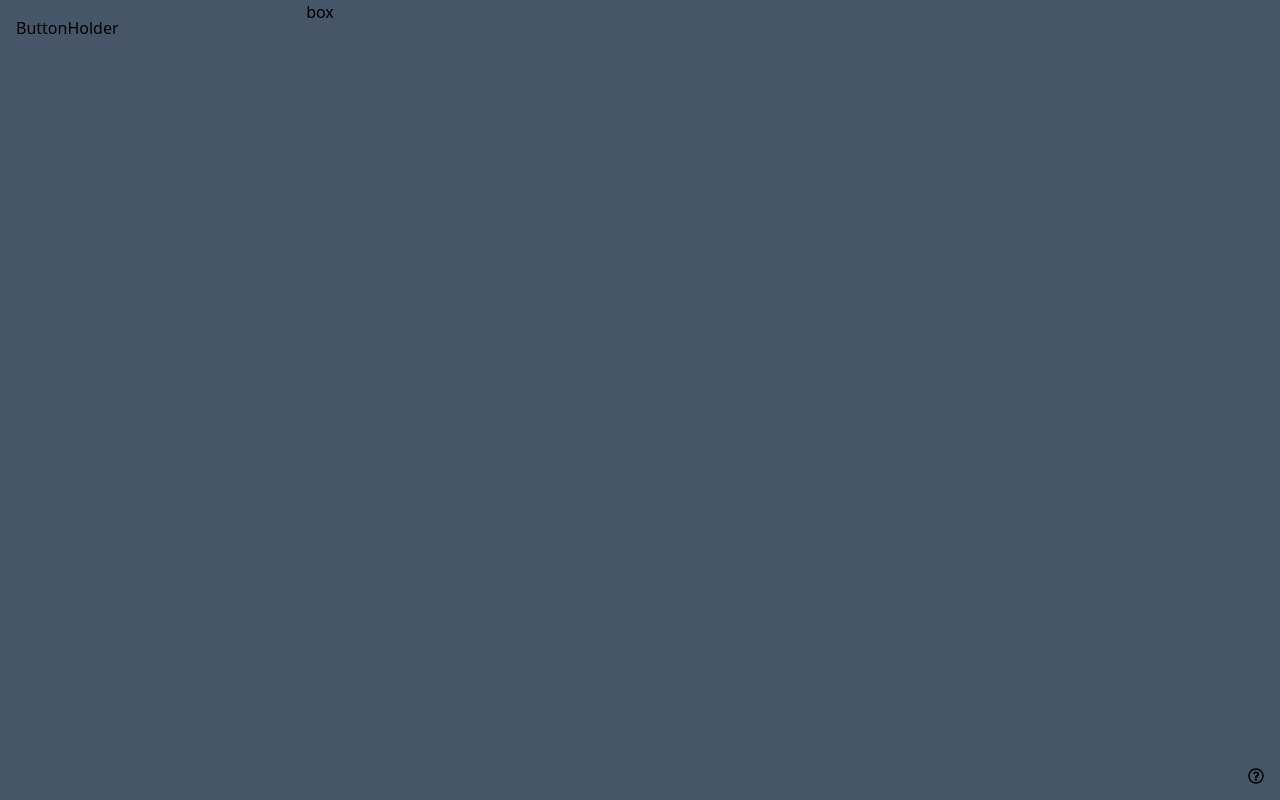
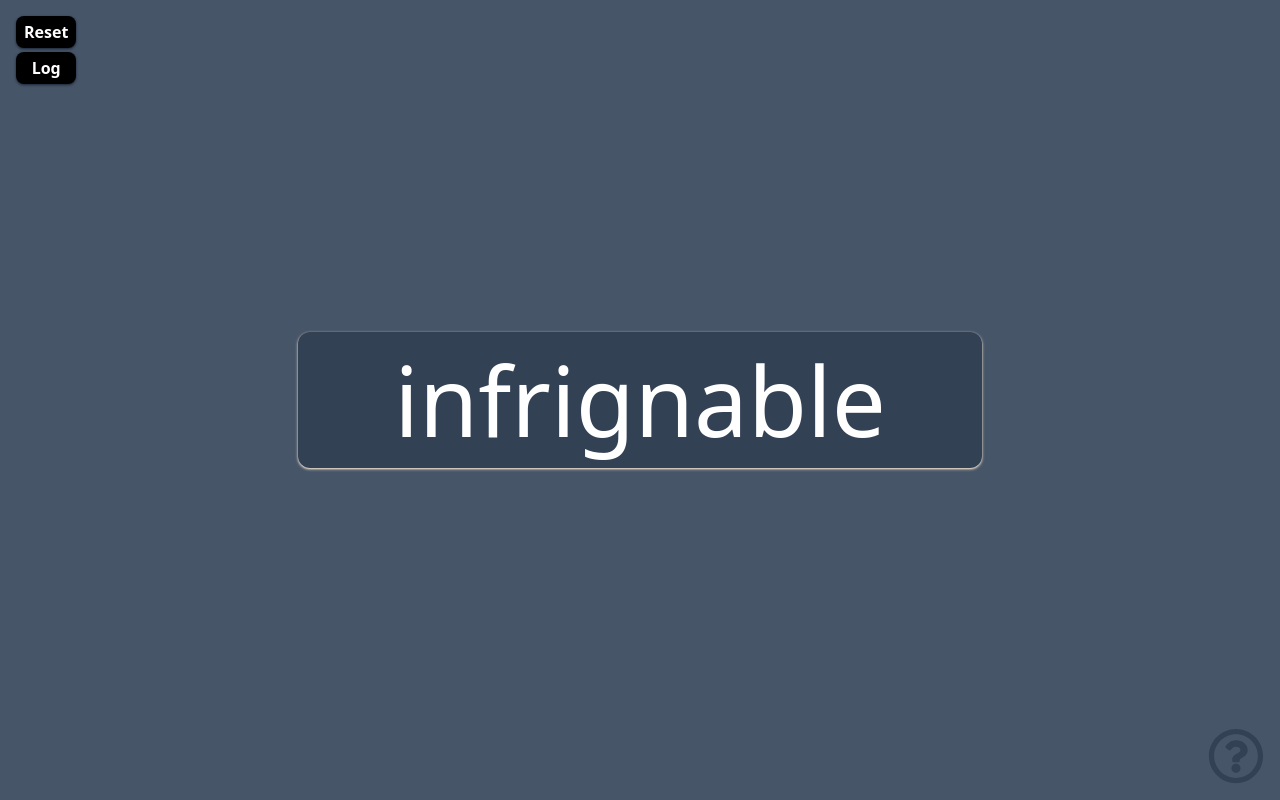
Before and after one commit to Bijan-K/NextJS-Vocabulary-Trainer, a Next.js app: page / in a window 1280 px wide. Built offline with nearby package versions, Linux system fonts and the light colour scheme.

Commit message:
Good progress

```diff
--- a/components/ButtonHolder.js
+++ b/components/ButtonHolder.js
@@ -2,5 +2,10 @@ import LogButton from './mainButtons/LogButton';
 import ResetButton from './mainButtons/ResetButton';
 
 export default function ButtonHolder() {
-  return <div className="absolute w-8 top-4 left-4">ButtonHolder</div>;
+  return (
+    <div className="absolute top-4 left-4 flex flex-col gap-1">
+      <ResetButton />
+      <LogButton />
+    </div>
+  );
 }
--- a/components/InfoButton.js
+++ b/components/InfoButton.js
@@ -2,8 +2,8 @@ import { FaRegQuestionCircle } from 'react-icons/fa';
 
 export default function InfoButton() {
   return (
-    <div className="absolute bottom-4 right-4">
-      <FaRegQuestionCircle />
+    <div className="absolute bottom-4 right-4 hover:cursor-pointer">
+      <FaRegQuestionCircle size={56} color={'#334155'} />
     </div>
   );
 }
--- a/components/MainHolder.js
+++ b/components/MainHolder.js
@@ -1,7 +1,9 @@
 export default function MainHolder() {
   return (
-    <div className="w-full h-full bg-slate-600 items-center justify-center">
-      <div className=" mx-1/4 my-1/3 w-1/2 h-1/3 text-center">box</div>
+    <div className="w-full h-full bg-slate-600 flex items-center justify-center">
+      <div className=" shadow shadow-orange-100 rounded-xl bg-slate-700 px-24 py-[20px]">
+        <span className="text-white text-8xl">infrignable</span>
+      </div>
     </div>
   );
 }
--- a/components/mainButtons/LogButton.js
+++ b/components/mainButtons/LogButton.js
@@ -1,3 +1,7 @@
 export default function LogButton() {
-  return <div>LogButton</div>;
+  return (
+    <button className="text-center bg-black text-white px-2 py-1 rounded-lg font-semibold shadow-slate-800 shadow">
+      Log
+    </button>
+  );
 }
--- a/components/mainButtons/ResetButton.js
+++ b/components/mainButtons/ResetButton.js
@@ -1,3 +1,7 @@
 export default function ResetButton() {
-  return <div>ResetButton</div>;
+  return (
+    <button className="text-center bg-black text-white px-2 py-1 rounded-lg font-semibold shadow-slate-800 shadow">
+      Reset
+    </button>
+  );
 }
```
Also changed, not shown: 1 other file (tests, documents, lock files or other folders).
